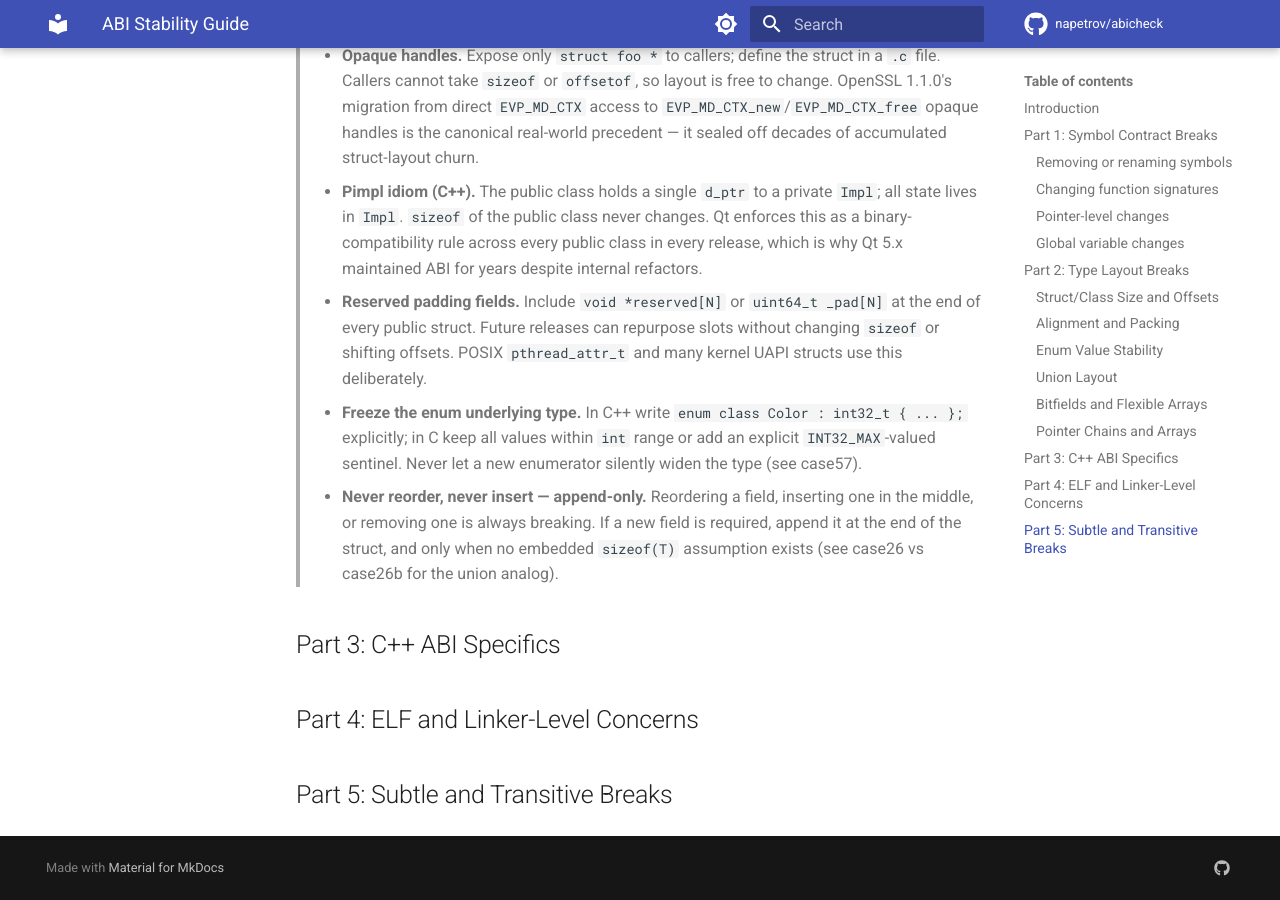
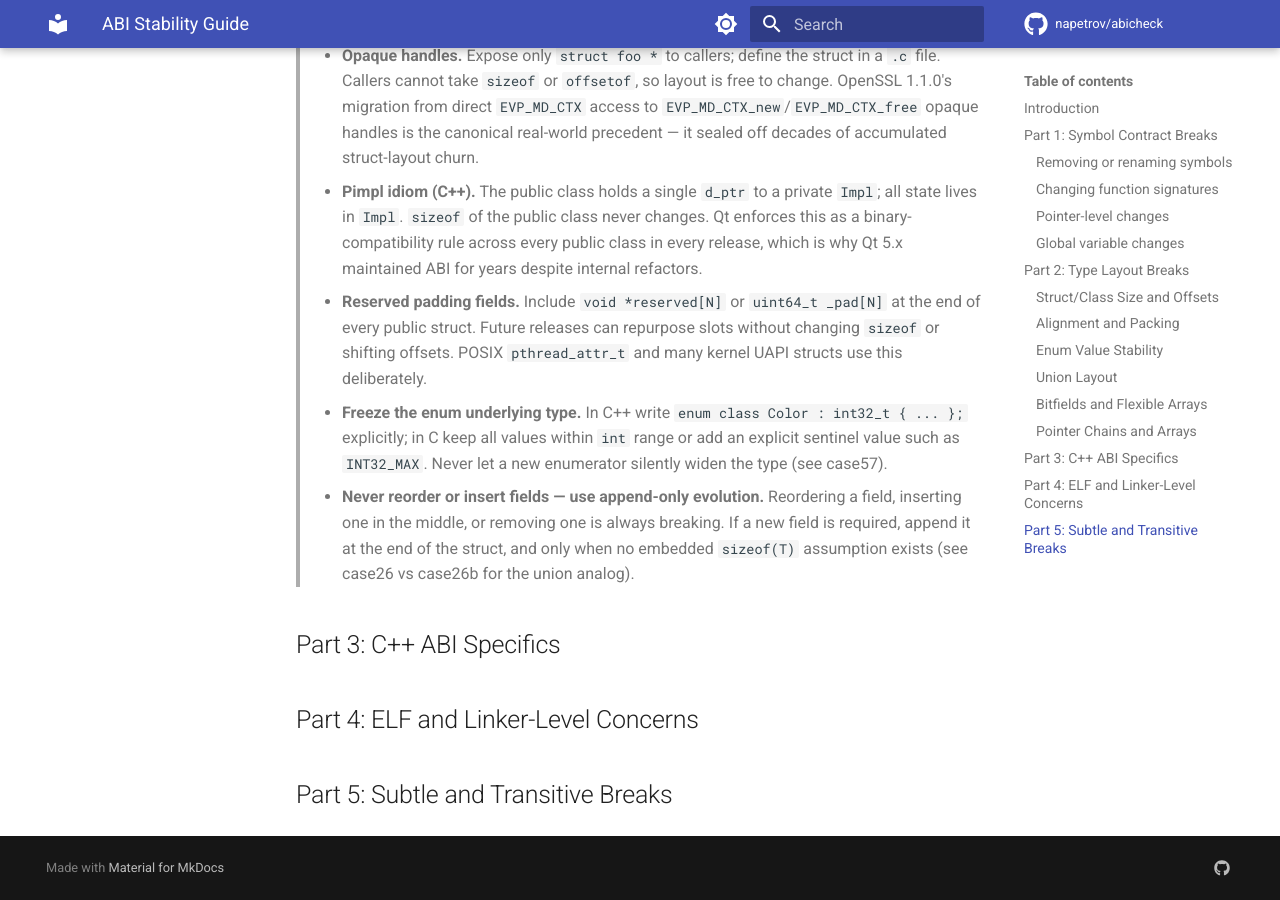
Before and after one commit to napetrov/abicheck, an MkDocs documentation site: the page built from docs/concepts/abi-stability-guide.md, in a window 1280 px wide and 900 px high, scrolled down 6129 px. Built offline with MkDocs 1.6.1 and Material for MkDocs 9.7.7, drawn with Linux system fonts in a browser that asks for light colours; comment, search, counter and statistics services are not loaded.

Commit message:
docs: reword two best-practice bullets to clear LanguageTool flags
Applies CodeRabbit's suggested phrasing on PR #230: move the INT32_MAX
sentinel to the end of its sentence and restructure the append-only
rule as a single clause. Meaning unchanged.

https://claude.ai/code/session_01X3Ybk8KuS6B4KdNBHVESjv

```diff
--- a/docs/concepts/abi-stability-guide.md
+++ b/docs/concepts/abi-stability-guide.md
@@ -90,8 +90,8 @@ Multi-level type changes propagate through indirection. [case45](https://github.
 > - **Opaque handles.** Expose only `struct foo *` to callers; define the struct in a `.c` file. Callers cannot take `sizeof` or `offsetof`, so layout is free to change. OpenSSL 1.1.0's migration from direct `EVP_MD_CTX` access to `EVP_MD_CTX_new`/`EVP_MD_CTX_free` opaque handles is the canonical real-world precedent — it sealed off decades of accumulated struct-layout churn.
 > - **Pimpl idiom (C++).** The public class holds a single `d_ptr` to a private `Impl`; all state lives in `Impl`. `sizeof` of the public class never changes. Qt enforces this as a binary-compatibility rule across every public class in every release, which is why Qt 5.x maintained ABI for years despite internal refactors.
 > - **Reserved padding fields.** Include `void *reserved[N]` or `uint64_t _pad[N]` at the end of every public struct. Future releases can repurpose slots without changing `sizeof` or shifting offsets. POSIX `pthread_attr_t` and many kernel UAPI structs use this deliberately.
-> - **Freeze the enum underlying type.** In C++ write `enum class Color : int32_t { ... };` explicitly; in C keep all values within `int` range or add an explicit `INT32_MAX`-valued sentinel. Never let a new enumerator silently widen the type (see case57).
-> - **Never reorder, never insert — append-only.** Reordering a field, inserting one in the middle, or removing one is always breaking. If a new field is required, append it at the end of the struct, and only when no embedded `sizeof(T)` assumption exists (see case26 vs case26b for the union analog).
+> - **Freeze the enum underlying type.** In C++ write `enum class Color : int32_t { ... };` explicitly; in C keep all values within `int` range or add an explicit sentinel value such as `INT32_MAX`. Never let a new enumerator silently widen the type (see case57).
+> - **Never reorder or insert fields — use append-only evolution.** Reordering a field, inserting one in the middle, or removing one is always breaking. If a new field is required, append it at the end of the struct, and only when no embedded `sizeof(T)` assumption exists (see case26 vs case26b for the union analog).
 
 ## Part 3: C++ ABI Specifics
 
```
